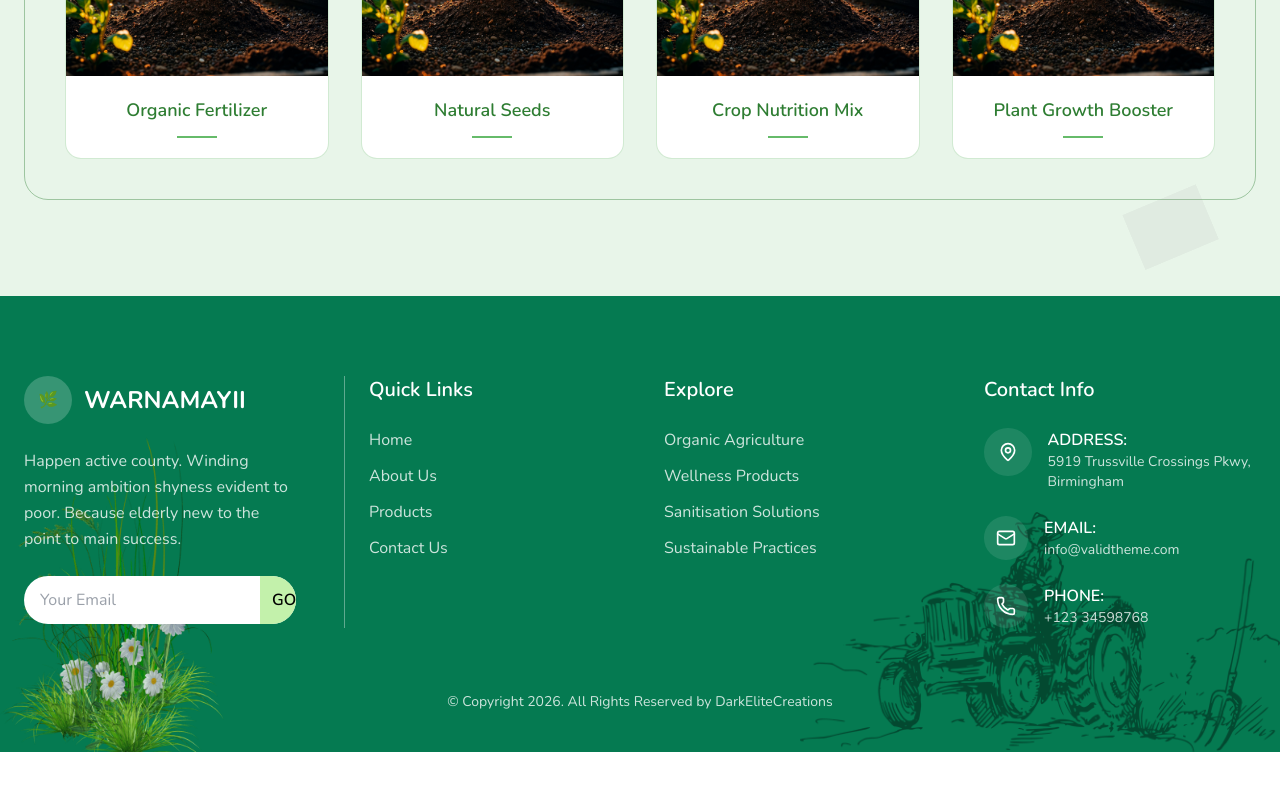
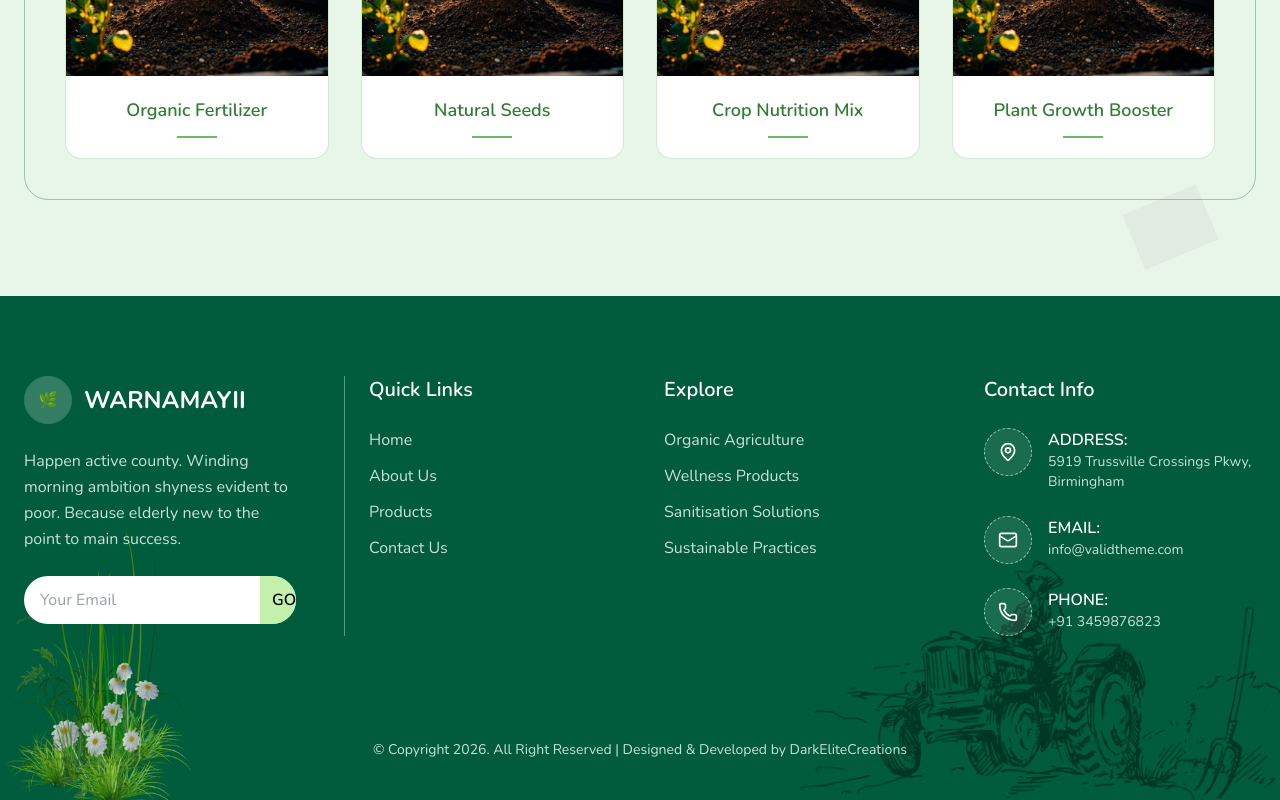
Before and after one commit to Aquaflo-R/Warnamayii, a React (Vite) app: page / in a window 1280 px wide. Shown: the part 1928-2728 px from the top of the page. Before the commit the page ends 2680 px from the top, so only its background shows below. Built offline with nearby package versions, Linux system fonts and the light colour scheme; grey boxes are pictures that could not be loaded.

Commit message:
footer changes

```diff
--- a/src/components/Footer.jsx
+++ b/src/components/Footer.jsx
@@ -3,13 +3,13 @@ import { Link } from "react-router";
 
 const Footer = () => {
   return (
-    <div className="relative bg-[#057a51] text-white pt-20 pb-10 overflow-hidden">
+    <div className="relative bg-[#005c3c] text-white pt-20 pb-10 overflow-hidden">
 
       {/* Grass Image Bottom Left */}
       <img
         src="images/grass.png"
         alt="grass"
-        className="absolute bottom-0 left-0 w-40 md:w-56 opacity-90 pointer-events-none"
+        className="absolute bottom-0 left-0 w-40 md:w-48 opacity-90 pointer-events-none"
       />
 
       {/* Farmer Illustration Bottom Right */}
@@ -20,7 +20,7 @@ const Footer = () => {
       />
 
       {/* Footer Content */}
-      <div className="relative max-w-7xl mx-auto px-6 grid lg:grid-cols-4 md:grid-cols-2 gap-12">
+      <div className="relative max-w-7xl mx-auto px-6 grid lg:grid-cols-4 md:grid-cols-2 gap-12 pb-10">
 
         {/* Column 1 */}
         <div>
@@ -108,7 +108,8 @@ const Footer = () => {
           <h3 className="text-xl font-semibold mb-6">Contact Info</h3>
 
           <div className="flex gap-4 mb-6">
-            <div className="bg-white/10 p-3 w-14 h-12 flex items-center justify-center rounded-full">
+            <div className="bg-white/10 p-3 md:w-14 w-12 h-12 flex items-center justify-center rounded-full
+              border border-dashed border-white/60 ">
               <MapPin size={20} />
             </div>
             <div>
@@ -120,7 +121,8 @@ const Footer = () => {
           </div>
 
           <div className="flex gap-4 mb-6">
-            <div className="bg-white/10 p-3 rounded-full">
+            <div className="bg-white/10 p-3 w-12 h-12 flex items-center justify-center rounded-full
+              border border-dashed border-white/60 ">
               <Mail size={20} />
             </div>
             <div>
@@ -132,13 +134,14 @@ const Footer = () => {
           </div>
 
           <div className="flex gap-4">
-            <div className="bg-white/10 p-3 rounded-full">
+            <div className="bg-white/10 p-3 w-12 h-12 flex items-center justify-center rounded-full
+              border border-dashed border-white/60 ">
               <Phone size={20} />
             </div>
             <div>
               <p className="font-semibold">PHONE:</p>
               <p className="text-white/80 text-sm">
-                +123 34598768
+                +91 3459876823
               </p>
             </div>
           </div>
@@ -147,7 +150,7 @@ const Footer = () => {
 
       {/* Copyright section */}
       <div className="relative mt-16 text-center text-white/80 text-sm">
-        © Copyright 2026. All Rights Reserved by DarkEliteCreations
+        © Copyright 2026. All Right Reserved | Designed & Developed by DarkEliteCreations
       </div>
 
     </div>
```
